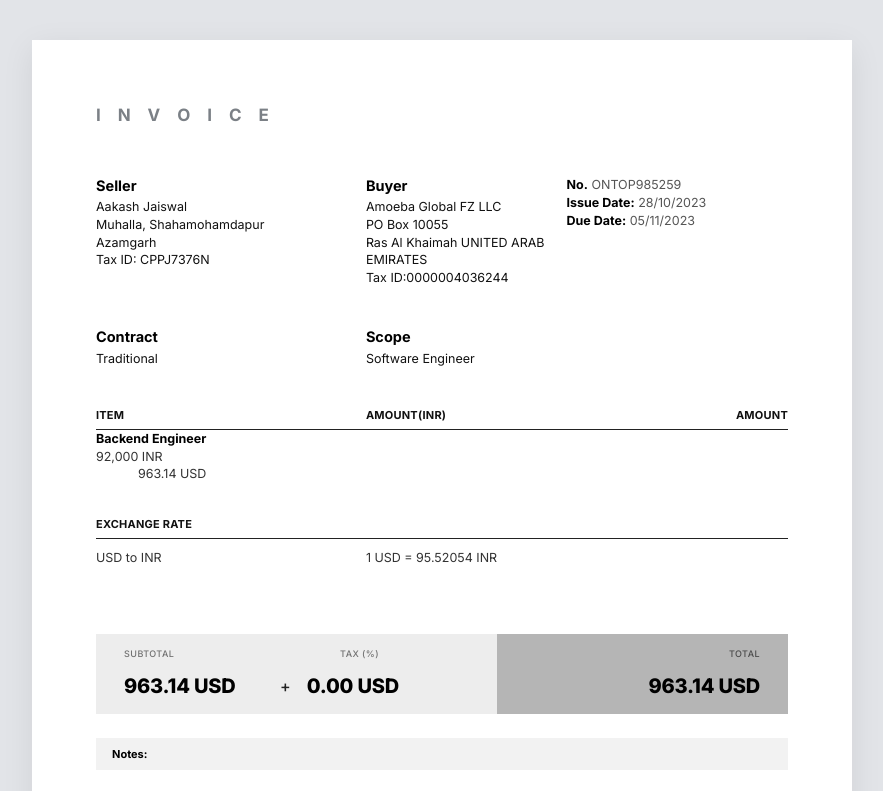
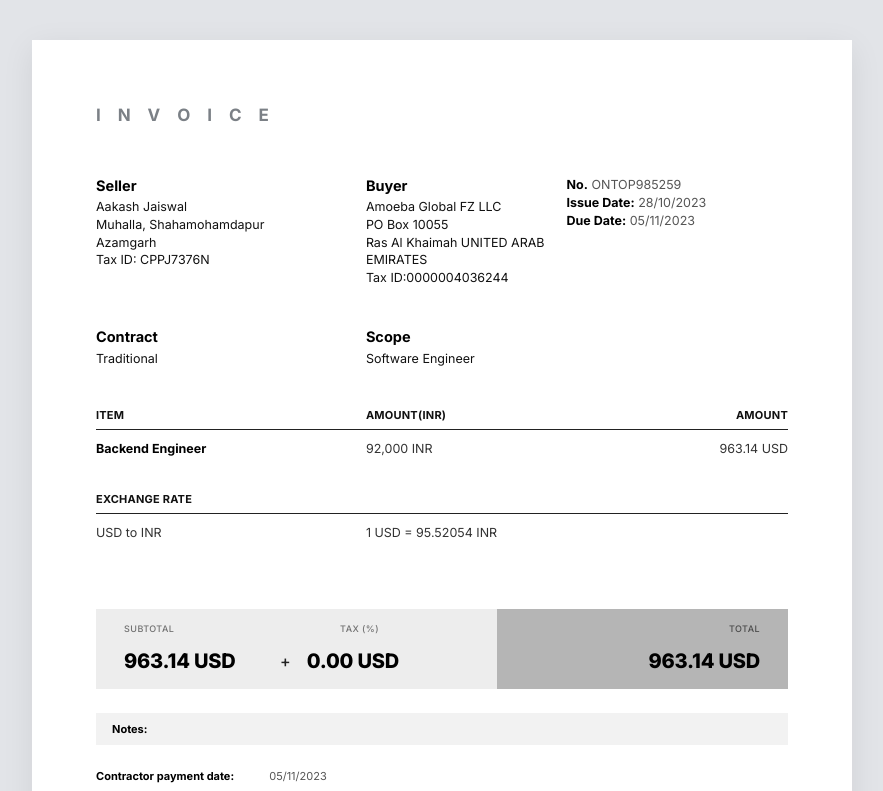
Before and after one commit to dheereshag/docs, a website: page invoice/index.html in a window 1280 px wide. Shown: the top 791 px of the page, without its empty margins (198-1081 px from the left). Drawn offline with nearby package versions, Linux system fonts and the light colour scheme.

Commit message:
feat: update invoice records and force grid display for row layout in index.html

```diff
--- a/invoice/index.html
+++ b/invoice/index.html
@@ -89,7 +89,7 @@
             <div class="col-amount-inr text-left">AMOUNT(INR)</div>
             <div class="col-amount-usd text-right">AMOUNT</div>
           </div>
-          <div class="grid-3col table-row grid grid-cols-[39%_29%_32%] pt-2.5 text-[12.5px]">
+          <div class="grid-3col table-row !grid grid-cols-[39%_29%_32%] pt-2.5 text-[12.5px]">
             <div class="col-item font-bold text-black">Backend Engineer</div>
             <div class="col-amount-inr text-left font-normal text-[#333]">92,000 INR</div>
             <div class="col-amount-usd text-right font-normal text-[#333]">963.14 USD</div>
```
Also changed, not shown: 3 other files.
